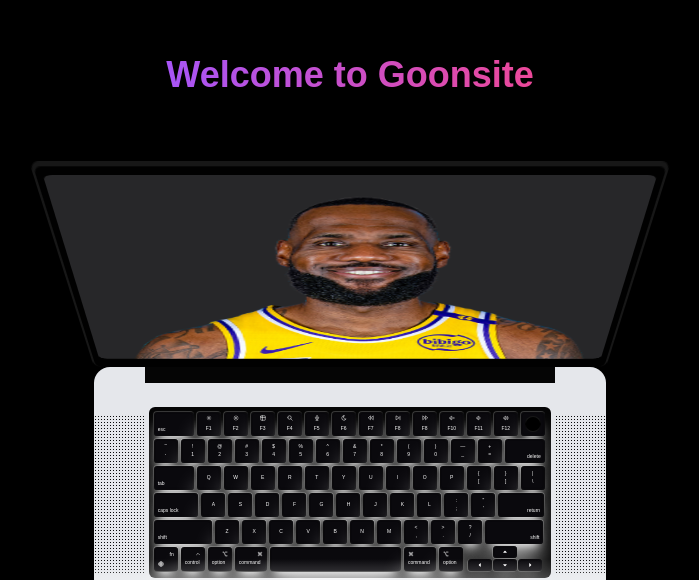
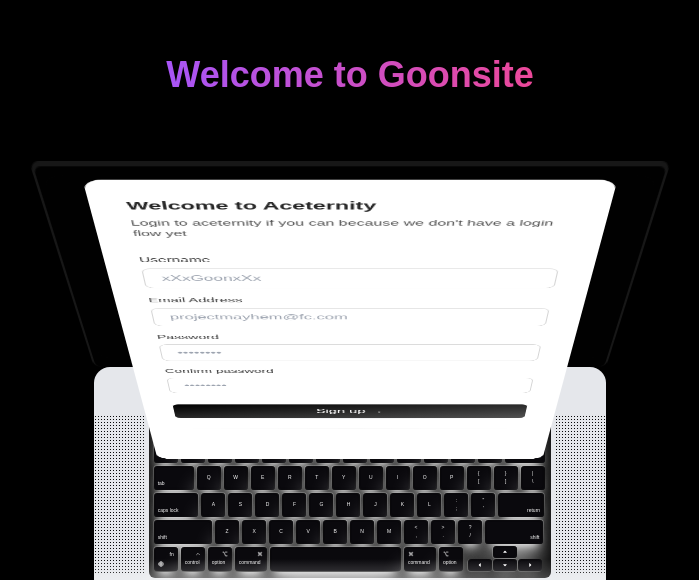
Before and after one commit to voidReq/goonsite, a Next.js app: page /macbook in a window 1280 px wide. Shown: the part 265-845 px from the top of the page, without its empty margins (290-989 px from the left). Built offline with nearby package versions, Linux system fonts and the light colour scheme.

Commit message:
signin-scroll

```diff
--- /dev/null
+++ b/app/components/ui/input.tsx
@@ -0,0 +1,61 @@
+// Input component extends from shadcnui - https://ui.shadcn.com/docs/components/input
+"use client";
+import * as React from "react";
+import { cn } from "@/lib/utils";
+import { useMotionTemplate, useMotionValue, motion } from "framer-motion";
+
+export interface InputProps
+  extends React.InputHTMLAttributes<HTMLInputElement> {}
+
+const Input = React.forwardRef<HTMLInputElement, InputProps>(
+  ({ className, type, ...props }, ref) => {
+    const radius = 100; // change this to increase the rdaius of the hover effect
+    const [visible, setVisible] = React.useState(false);
+
+    let mouseX = useMotionValue(0);
+    let mouseY = useMotionValue(0);
+
+    function handleMouseMove({ currentTarget, clientX, clientY }: any) {
+      let { left, top } = currentTarget.getBoundingClientRect();
+
+      mouseX.set(clientX - left);
+      mouseY.set(clientY - top);
+    }
+    return (
+      <motion.div
+        style={{
+          background: useMotionTemplate`
+        radial-gradient(
+          ${visible ? radius + "px" : "0px"} circle at ${mouseX}px ${mouseY}px,
+          var(--blue-500),
+          transparent 80%
+        )
+      `,
+        }}
+        onMouseMove={handleMouseMove}
+        onMouseEnter={() => setVisible(true)}
+        onMouseLeave={() => setVisible(false)}
+        className="p-[2px] rounded-lg transition duration-300 group/input"
+      >
+        <input
+          type={type}
+          className={cn(
+            `flex h-10 w-full border-none bg-gray-50 dark:bg-zinc-800 text-black dark:text-white shadow-input rounded-md px-3 py-2 text-sm  file:border-0 file:bg-transparent
+          file:text-sm file:font-medium placeholder:text-neutral-400 dark:placeholder-text-neutral-600
+          focus-visible:outline-none focus-visible:ring-[2px]  focus-visible:ring-neutral-400 dark:focus-visible:ring-neutral-600
+           disabled:cursor-not-allowed disabled:opacity-50
+           dark:shadow-[0px_0px_1px_1px_var(--neutral-700)]
+           group-hover/input:shadow-none transition duration-400
+           `,
+            className
+          )}
+          ref={ref}
+          {...props}
+        />
+      </motion.div>
+    );
+  }
+);
+Input.displayName = "Input";
+
+export { Input };
--- /dev/null
+++ b/app/components/ui/label.tsx
@@ -0,0 +1,24 @@
+// Label component extends from shadcnui - https://ui.shadcn.com/docs/components/label
+
+"use client";
+import * as React from "react";
+import * as LabelPrimitive from "@radix-ui/react-label";
+
+import { cn } from "@/lib/utils";
+
+const Label = React.forwardRef<
+  React.ElementRef<typeof LabelPrimitive.Root>,
+  React.ComponentPropsWithoutRef<typeof LabelPrimitive.Root>
+>(({ className, ...props }, ref) => (
+  <LabelPrimitive.Root
+    ref={ref}
+    className={cn(
+      "text-sm font-medium text-black dark:text-white leading-none peer-disabled:cursor-not-allowed peer-disabled:opacity-70",
+      className
+    )}
+    {...props}
+  />
+));
+Label.displayName = LabelPrimitive.Root.displayName;
+
+export { Label };
--- a/app/components/ui/macbook-scroll.tsx
+++ b/app/components/ui/macbook-scroll.tsx
@@ -2,6 +2,12 @@
 import React, { useEffect, useMemo, useRef, useState } from "react";
 import { MotionValue, motion, useScroll, useTransform } from "framer-motion";
 import { cn } from "@/lib/utils";
+import { Button, Container, Select, Stack, Title } from "@mantine/core";
+import {
+  IconBrandGithub,
+  IconBrandGoogle,
+  IconBrandOnlyfans,
+} from "@tabler/icons-react";
 import {
   IconBrightnessDown,
   IconBrightnessUp,
@@ -24,6 +30,45 @@
 import { IconCaretLeftFilled } from "@tabler/icons-react";
 import { IconCaretDownFilled } from "@tabler/icons-react";
 import Image from "next/image";
+
+const Label = ({ htmlFor, children }: { htmlFor: string; children: React.ReactNode }) => {
+  return (
+    <label htmlFor={htmlFor} className="text-neutral-700 dark:text-neutral-400 text-sm">
+      {children}
+    </label>
+  );
+};
+
+const Input = ({ id, placeholder, type = "text" }: { id: string; placeholder?: string; type?: string }) => {
+  return (
+    <input
+      type={type}
+      id={id}
+      placeholder={placeholder}
+      className="rounded-lg border border-neutral-300 dark:border-neutral-800 focus:ring-2 focus:ring-neutral-400 dark:focus:ring-neutral-700 outline-none px-4 py-2 text-neutral-900 dark:text-neutral-100 bg-white dark:bg-neutral-900"
+    />
+  );
+};
+
+const BottomGradient = () => {
+  return (
+    <div className="absolute inset-x-0 -bottom-px h-px bg-gradient-to-r from-transparent via-slate-500 to-transparent" />
+  );
+};
+
+const LabelInputContainer = ({
+  children,
+  className,
+}: {
+  children: React.ReactNode;
+  className?: string;
+}) => {
+  return (
+    <div className={cn("flex flex-col space-y-2 w-full", className)}>
+      {children}
+    </div>
+  );
+};
 
 export const MacbookScroll = ({
   src,
@@ -85,7 +130,6 @@
       </motion.h2>
       {/* Lid */}
       <Lid
-        src={src}
         scaleX={scaleX}
         scaleY={scaleY}
         rotate={rotate}
@@ -124,13 +168,11 @@
   scaleY,
   rotate,
   translate,
-  src,
 }: {
   scaleX: MotionValue<number>;
   scaleY: MotionValue<number>;
   rotate: MotionValue<number>;
   translate: MotionValue<number>;
-  src?: string;
 }) => {
   return (
     <div className="relative [perspective:800px]">
@@ -164,13 +206,54 @@
         }}
         className="h-96 w-[32rem] absolute inset-0 bg-[#010101] rounded-2xl p-2"
       >
-        <div className="absolute inset-0 bg-[#272729] rounded-lg" />
-        <Image
-          src={src as string}
-          alt="aceternity logo"
-          fill
-          className="object-cover object-left-top absolute rounded-lg inset-0 h-full w-full"
-        />
+        <div className="signupformscroll" />
+          <div className="max-w-md w-full mx-auto rounded-none md:rounded-2xl p-4 md:p-8 shadow-input bg-white dark:bg-black">
+      <h2 className="font-bold text-xl text-neutral-800 dark:text-neutral-200">
+        Welcome to Aceternity
+      </h2>
+      <p className="text-neutral-600 text-sm max-w-sm mt-2 dark:text-neutral-300">
+        Login to aceternity if you can because we don&apos;t have a login flow
+        yet
+      </p>
+
+      <form className="my-8" onSubmit={(e) => e.preventDefault()}>
+        <div className="flex flex-col md:flex-row space-y-2 md:space-y-0 md:space-x-2 mb-4">
+          <LabelInputContainer>
+            <Label htmlFor="firstname">Username</Label>
+            <Input id="firstname" placeholder="xXxGoonxXx" type="text" />
+          </LabelInputContainer>
+                  </div>
+        <LabelInputContainer className="mb-4">
+          <Label htmlFor="email">Email Address</Label>
+          <Input id="email" placeholder="projectmayhem@fc.com" type="email" />
+        </LabelInputContainer>
+        <LabelInputContainer className="mb-4">
+          <Label htmlFor="password">Password</Label>
+          <Input id="password" placeholder="••••••••" type="password" />
+        </LabelInputContainer>
+        <LabelInputContainer className="mb-8">
+          <Label htmlFor="twitterpassword">Confirm password</Label>
+          <Input
+            id="twitterpassword"
+            placeholder="••••••••"
+            type="twitterpassword"
+          />
+        </LabelInputContainer>
+
+        <button
+          className="bg-gradient-to-br relative group/btn from-black dark:from-zinc-900 dark:to-zinc-900 to-neutral-600 block dark:bg-zinc-800 w-full text-white rounded-md h-10 font-medium shadow-[0px_1px_0px_0px_#ffffff40_inset,0px_-1px_0px_0px_#ffffff40_inset] dark:shadow-[0px_1px_0px_0px_var(--zinc-800)_inset,0px_-1px_0px_0px_var(--zinc-800)_inset]"
+          type="submit"
+        >
+          Sign up &rarr;
+          <BottomGradient />
+        </button>
+
+        <div className="bg-gradient-to-r from-transparent via-neutral-300 dark:via-neutral-700 to-transparent my-8 h-[1px] w-full" />
+
+        <div className="flex flex-col space-y-4">
+        </div>
+      </form>
+    </div>
       </motion.div>
     </div>
   );
--- a/app/macbook/page.tsx
+++ b/app/macbook/page.tsx
@@ -18,7 +18,6 @@
               <Badge className="h-12 w-12 transform hover:scale-110 transition-transform duration-200" />
             </Link>
           }
-          src={`/lebron.png`}
           showGradient={true}
         />
       </div>
--- a/app/page.tsx
+++ b/app/page.tsx
@@ -1,7 +1,7 @@
 "use client";
 
 import { useState } from 'react';
-import { MantineProvider, Text, Switch, Rating, Image, Tooltip, Notification, Alert, Button } from '@mantine/core';
+import { MantineProvider, Text, Switch, Rating, Image, Tooltip, Notification, Alert, Button, Slider} from '@mantine/core';
 import '@mantine/core/styles.css';
 import { IconArrowRight, IconInfoCircle, IconHeart} from '@tabler/icons-react';
 import Link from 'next/link';
@@ -35,28 +35,35 @@
         />
 
         {isGooning && (
-          <div style={{ border: '2px solid purple', padding: '20px', borderRadius: '8px' }}>
+          <div style={{ border: '2px solid purple', padding: '20px', borderRadius: '2px' }}>
             <Text size="xl" fw={700} style={{ marginBottom: '10px' }}>
               Hello, Gooner.
             </Text>
 
-            <div style={{ display: 'flex', alignItems: 'center' }}>
-              <div>Gooning session quality:</div>
+            <div style={{ display: 'flex', alignItems: 'center', padding: '10px'}}>
+              <div style={{marginRight:'20px'}}>Gooning session quality:</div>
               <Tooltip position="bottom" offset = {20} label="Disclaimer: By giving us a rating, you agree to your information (i.e., the rating)
                 being sold for exorbitant prices">
-                <Rating
+                <Slider
                   value={ratingValue}
+                  color="blue"
+                  marks={[
+                    { value: 20, label: '20%' },
+                    { value: 50, label: '50%' },
+                    { value: 80, label: '80%' },
+                  ]}
+                  style={{ width: '200px', marginLeft: '40px' }}
                   onChange={(value) => {
                     setRatingValue(value);
-                    if (value <= 4) {
+                    if (value <= 99) {
                       setNotificationVisible(true);
                       setGoodGooner(false);
-                    } else if (value === 5) {
+                    } else if (value === 100) {
                       setGoodGooner(true);
                       setNotificationVisible(false);
                     }
                   }}
-                  style={{ marginLeft: '10px' }}
+                  //style={{ marginLeft: '10px' }}
                 />
               </Tooltip>
             </div>
--- a/app/turtle/page.tsx
+++ b/app/turtle/page.tsx
@@ -17,7 +17,7 @@
         const swirl1 = new window.CanvasSwirl(
           document.getElementById('swirl1_surface'),
           {
-"count": 400,
+				"count": 400,
 				"shape": "random",
 				"radiusInnerMax": "0%",
 				"radiusInnerMin": "0%",
--- a/package.json
+++ b/package.json
@@ -11,6 +11,7 @@
   "dependencies": {
     "@mantine/core": "7.3.2",
     "@mantine/hooks": "7.3.2",
+    "@radix-ui/react-label": "^2.1.1",
     "@tabler/icons-react": "^2.44.0",
     "clsx": "^2.0.0",
     "framer-motion": "^10.16.16",
```
Also changed, not shown: 1 other file (tests, documents, lock files or other folders).
